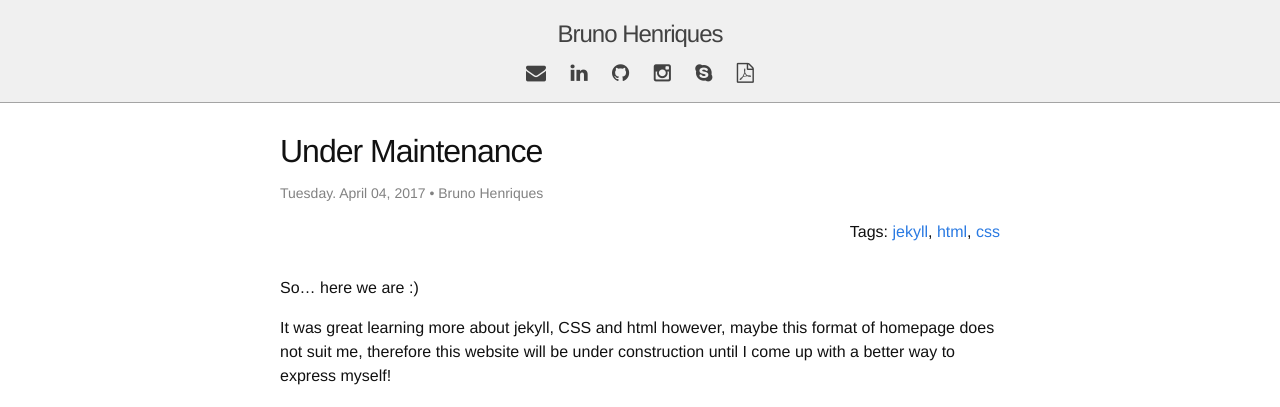
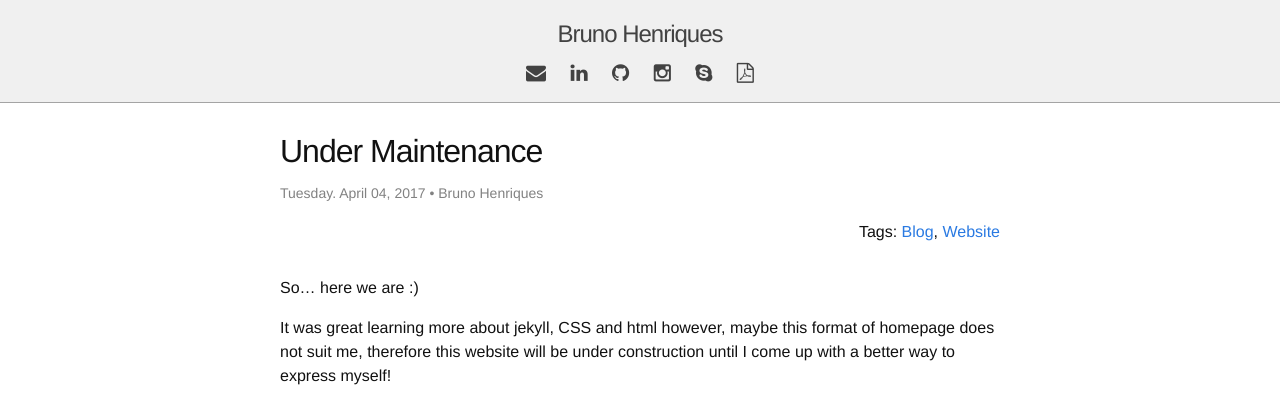
Before and after one commit to xanzheus/riques, a Jekyll site: the page built from _posts/2017-04-04-Under Maintenance.markdown, in a window 1280 px wide. Shown: the top 407 px of the page. Built offline with Jekyll 4.4.1, drawn with Linux system fonts in a browser that asks for light colours; comment, search, counter and statistics services are not loaded.

Commit message:
Update 2017-04-04-Under Maintenance.markdown

```diff
--- a/_posts/2017-04-04-Under Maintenance.markdown
+++ b/_posts/2017-04-04-Under Maintenance.markdown
@@ -5,9 +5,8 @@ date:   2017-04-04 09:13:00
 categories: [projects]
 author: "Bruno Henriques"
 tags:
-- jekyll
-- html
-- css
+- Blog
+- Website
 ---
 
 So... here we are :)
```
